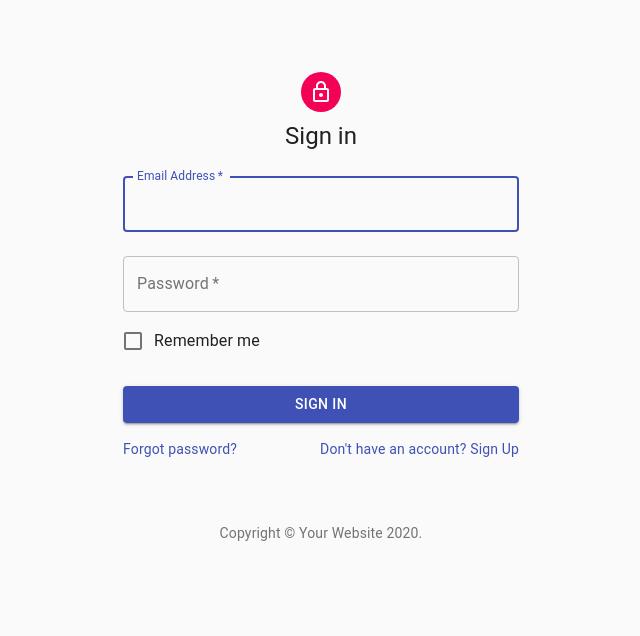
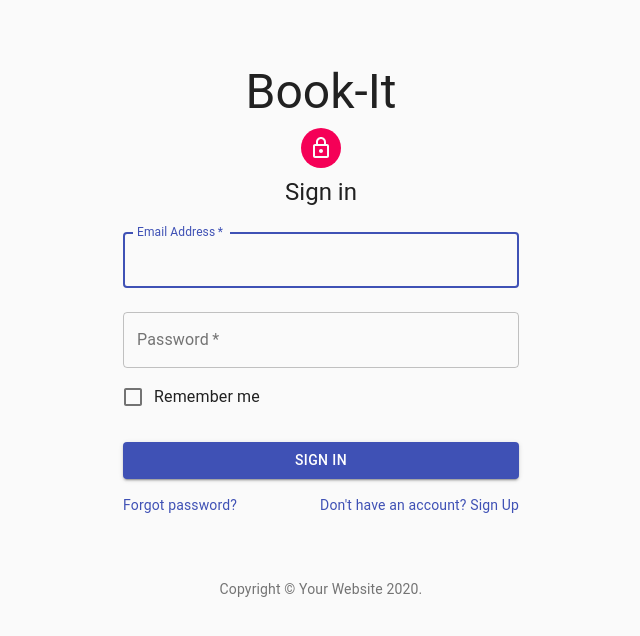
Before and after one commit to sevastosm/bookit-front, a React app: page / in a window 1280 px wide. Shown: the top 636 px of the page, without its empty margins (319-959 px from the left). Built offline with nearby package versions, Linux system fonts and the light colour scheme.

Commit message:
Adds title

```diff
--- a/src/components/SignIn/SignIn.tsx
+++ b/src/components/SignIn/SignIn.tsx
@@ -68,6 +68,9 @@ export default function SignIn(props) {
     <Container component="main" maxWidth="xs">
       <CssBaseline />
       <div className={classes.paper}>
+      <Typography component="h1" variant="h3">
+         Book-It
+        </Typography>
         <Avatar className={classes.avatar}>
           <LockOutlinedIcon />
         </Avatar>
```
